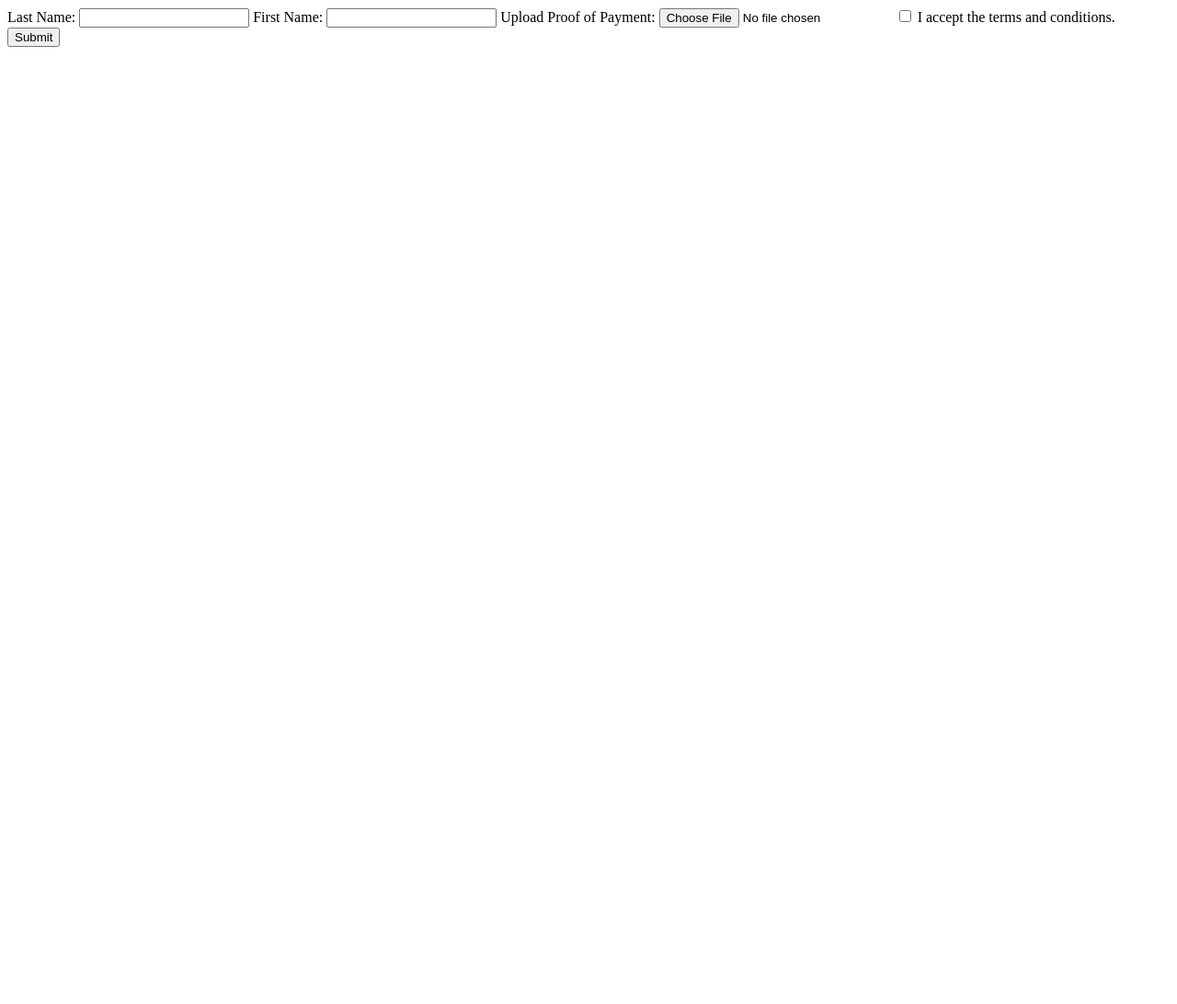
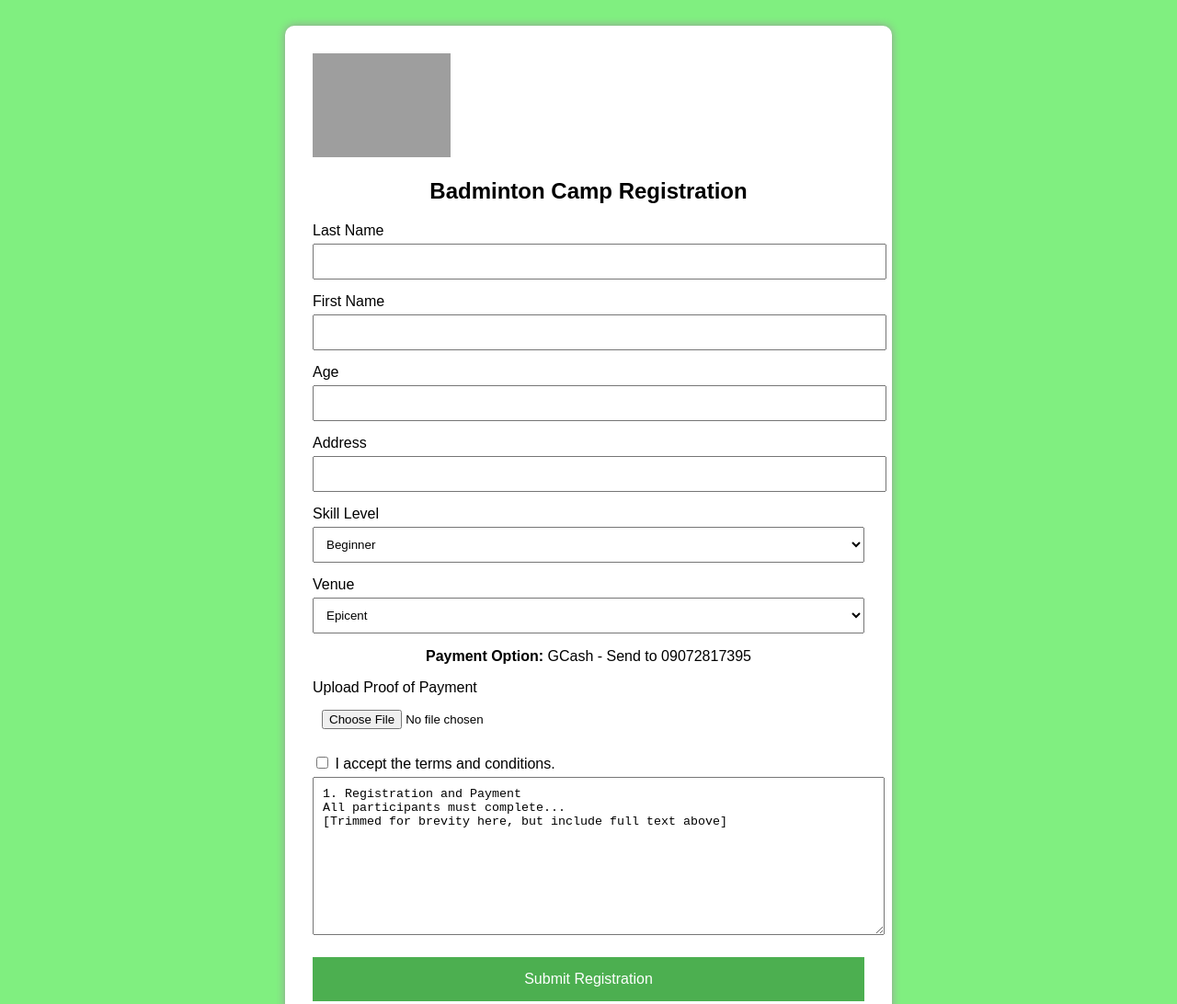
Before and after one commit to dodoifunelas/legacy-registration, a plain HTML site: page index.html in a window 1280 px wide. Shown: the top 1092 px of the page at 92% size. Before the commit the page ends 800 px from the top, so only its background shows below. Drawn offline with Linux system fonts and the light colour scheme; grey boxes are pictures that could not be loaded.

Commit message:
Add files via upload

```diff
--- a/index.html
+++ b/index.html
@@ -1,85 +1,147 @@
 <!DOCTYPE html>
 <html lang="en">
 <head>
-  <meta charset="UTF-8" />
-  <meta name="viewport" content="width=device-width, initial-scale=1.0"/>
+  <meta charset="UTF-8">
   <title>Badminton Camp Registration</title>
   <style>
-    /* Your CSS styles */
+    body {
+      background-color: #80EF80;
+      font-family: Arial, sans-serif;
+      padding: 20px;
+    }
+    .container {
+      max-width: 600px;
+      background: white;
+      padding: 30px;
+      margin: auto;
+      border-radius: 10px;
+      box-shadow: 0 0 10px #999;
+    }
+    h2, p {
+      text-align: center;
+    }
+    label {
+      display: block;
+      margin-top: 15px;
+    }
+    input, select, textarea {
+      width: 100%;
+      padding: 10px;
+      margin-top: 5px;
+    }
+    input[type="checkbox"] {
+      width: auto;
+    }
+    .submit-btn {
+      background: #4CAF50;
+      color: white;
+      border: none;
+      padding: 15px;
+      width: 100%;
+      cursor: pointer;
+      font-size: 16px;
+      margin-top: 20px;
+    }
+    .logo {
+      display: block;
+      margin: 0 auto 20px;
+      max-width: 150px;
+    }
+    .hidden {
+      display: none;
+    }
   </style>
 </head>
 <body>
-  <form id="registrationForm" enctype="multipart/form-data">
-  <!-- Your other fields here -->
+  <div class="container">
+    <img src="https://i.ibb.co/d4yDHzvX/LC-6.png" alt="LC-6" style="max-width: 150px;">
+    <h2>Badminton Camp Registration</h2>
+    <form id="registrationForm">
+      <label>Last Name <input type="text" name="LastName" required></label>
+      <label>First Name <input type="text" name="FirstName" required></label>
+      <label>Age <input type="number" name="Age" required></label>
+      <label>Address <input type="text" name="Address" required></label>
 
-  <label>Last Name:</label>
-  <input type="text" name="LastName" required />
+      <label>Skill Level
+        <select name="SkillLevel" required>
+          <option>Beginner</option>
+          <option>Advanced Beginner</option>
+          <option>Intermediate</option>
+          <option>Advanced</option>
+        </select>
+      </label>
 
-  <label>First Name:</label>
-  <input type="text" name="FirstName" required />
+      <label>Venue
+        <select name="Venue" required>
+          <option>Epicent</option>
+          <option>M2</option>
+          <option>Badminton World</option>
+          <option>Smash Ville</option>
+          <option>Smash and Drop</option>
+          <option>Wheels and More</option>
+        </select>
+      </label>
 
-  <!-- Other fields -->
+      <p><strong>Payment Option:</strong> GCash - Send to 09072817395</p>
+      <label>Upload Proof of Payment <input type="file" id="paymentProof" accept="image/*,.pdf" required></label>
 
-  <label>Upload Proof of Payment:</label>
-  <input type="file" name="PaymentProof" id="paymentProof" required />
-
-  <!-- Terms and Conditions checkbox -->
       <label>
-    <input type="checkbox" name="terms" required />
+        <input type="checkbox" id="acceptTerms" required>
         I accept the terms and conditions.
       </label>
+      <textarea readonly rows="10">
+1. Registration and Payment
+All participants must complete...
+[Trimmed for brevity here, but include full text above]
+      </textarea>
 
-  <button type="submit" class="submit-btn">Submit</button>
+      <button type="submit" class="submit-btn">Submit Registration</button>
     </form>
+
+    <p id="statusMessage" class="hidden"></p>
+  </div>
 
   <script>
     const form = document.getElementById('registrationForm');
+    const statusMessage = document.getElementById('statusMessage');
 
-  form.addEventListener('submit', async function(e) {
+    form.addEventListener('submit', async (e) => {
       e.preventDefault();
 
       const fileInput = document.getElementById('paymentProof');
-    const termsAccepted = document.querySelector('input[name="terms"]').checked;
-
-    // Ensure the user uploads a payment proof
       if (!fileInput.files.length) {
-      alert("Please upload proof of payment.");
+        alert('Please upload proof of payment.');
         return;
       }
 
-    // Ensure the user accepts the terms and conditions
-    if (!termsAccepted) {
-      alert("You must accept the terms and conditions.");
-      return;
+      const file = fileInput.files[0];
+      const fileReader = new FileReader();
+
+      fileReader.onloadend = async () => {
+        const formData = new URLSearchParams();
+        [...form.elements].forEach(el => {
+          if (el.name && el.type !== 'file' && el.type !== 'checkbox') {
+            formData.append(el.name, el.value);
+          }
+        });
+        if (document.getElementById('acceptTerms').checked) {
+          // simulate upload: you can replace this with your own upload logic
+          formData.append('PaymentProof', 'https://drive.google.com/fake-file-url');
         }
 
-    const formData = new FormData();
-    formData.append("LastName", form.elements["LastName"].value);
-    formData.append("FirstName", form.elements["FirstName"].value);
-    formData.append("Age", form.elements["Age"].value);
-    formData.append("Address", form.elements["Address"].value);
-    formData.append("SkillLevel", form.elements["SkillLevel"].value);
-    formData.append("Venue", form.elements["Venue"].value);
-    formData.append("PaymentProof", fileInput.files[0]);  // Append the file
-
-    const scriptURL = "https://script.google.com/macros/s/AKfycbx_TrKh1_DKSmpnf48qRCf92Ry4mMiTAnKJLjS9X9U9kIZI4fvikNGwE7kVMaMzXCpvbw/exec";
-
-    try {
-      const response = await fetch(scriptURL, {
-        method: "POST",
-        body: formData
+        const response = await fetch('https://script.google.com/macros/s/AKfycbzci1XmQD-Ok2dw6RInhVETq2sGgbRgokqDKEmEKmo4/dev', {
+          method: 'POST',
+          body: formData,
         });
 
-      if (response.ok) {
-        alert("Registration submitted successfully!");
-        form.reset();  // Reset the form
-      } else {
-        alert("There was an error submitting the form.");
-      }
-    } catch (error) {
-      console.error("Error:", error);
-      alert("Submission failed. Please try again.");
-    }
+        const result = await response.json();
+        statusMessage.textContent = result.result === 'success'
+          ? '🎉 Registration Successfully Submitted!'
+          : 'Something went wrong: ' + result.message;
+        statusMessage.classList.remove('hidden');
+      };
+
+      fileReader.readAsDataURL(file);
     });
   </script>
 </body>
```
Lines whose indentation alone changed are shown as unchanged.
